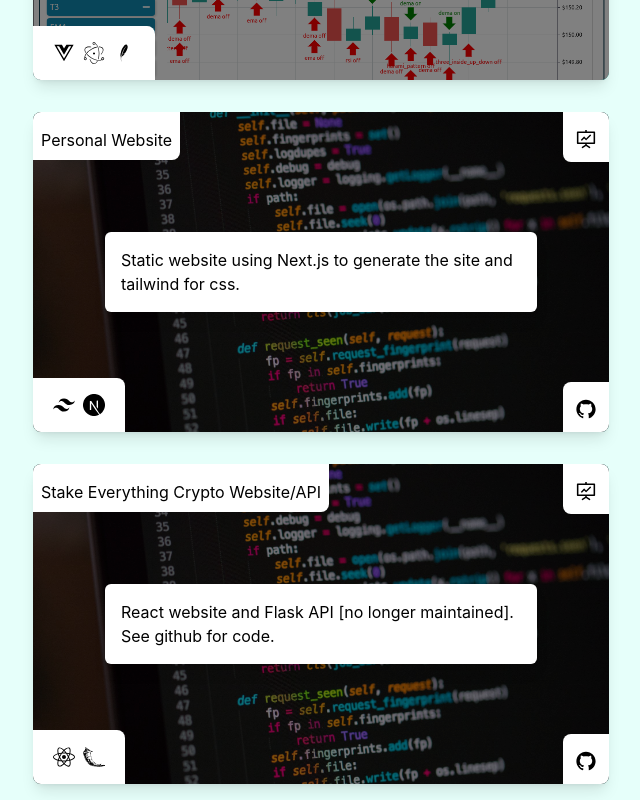
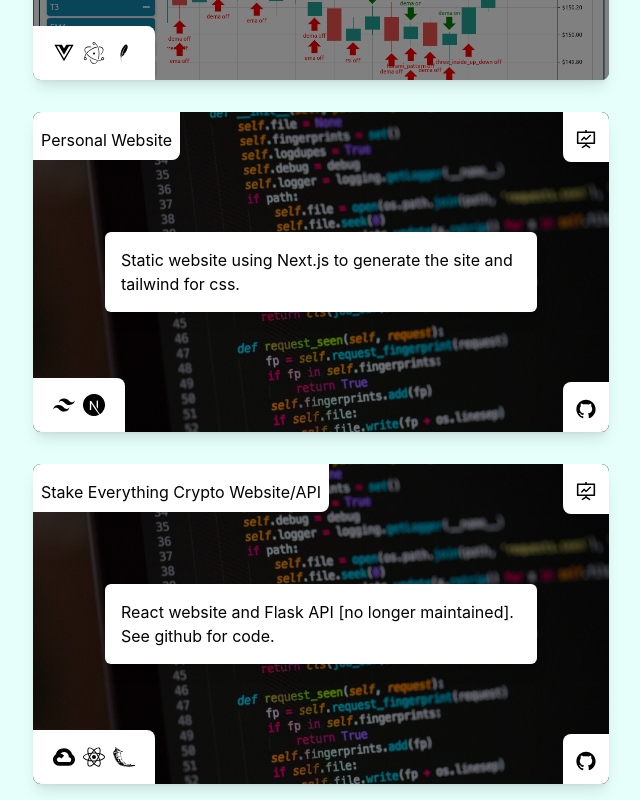
Before and after one commit to dave-lanigan/dave-lanigan.github.io, a Next.js app: page / in a window 1280 px wide. Shown: the part 2886-3686 px from the top of the page, without its empty margins (319-959 px from the left). Built offline with nearby package versions, Linux system fonts and the light colour scheme.

Commit message:
update se project card

```diff
--- a/components/projectCard.js
+++ b/components/projectCard.js
@@ -11,9 +11,11 @@ export default function ProjectCard(props){
     let GithubLink = function(props) {
         if (props.repo) {
             return(
-                <div className='absolute bottom-0 right-0 p-3 pt-4 bg-white rounded-tl-lg'>
-                    <a href={props.repo}><AiFillGithub size={22} /></a>
-                </div>
+                <a href={props.repo}>
+                    <div className='absolute bottom-0 right-0 p-3 pt-4 bg-white rounded-tl-lg'>
+                        <AiFillGithub size={22} />
+                    </div>
+                </a>
             );
         }
     }
--- a/pages/index.js
+++ b/pages/index.js
@@ -172,9 +172,9 @@ let projects = [
     //img: bayer,
     img: "bayer.jpg",
     stack: [
-      <FaReact key="0" className='ml-1 mr-1' title="TailwindCSS" size={iconSize} />,
-      <SiFlask key="1" className='ml-1 mr-1' title="Next.js" size={iconSize} />,
-      // <AiFillHtml5 className='ml-1 mr-1' title="HTML" size={iconSize} />,
+      <SiGooglecloud className='ml-1 mr-1' title="Google Cloud" size={iconSize} />,
+      <FaReact key="0" className='ml-1 mr-1' title="React" size={iconSize} />,
+      <SiFlask key="1" className='ml-1 mr-1' title="Flask" size={iconSize} />,
       // <FaCss3Alt className='ml-1 mr-1' title="CSS" size={iconSize} />,
     ],
     repo: "https://github.com/stake-everything",
```
